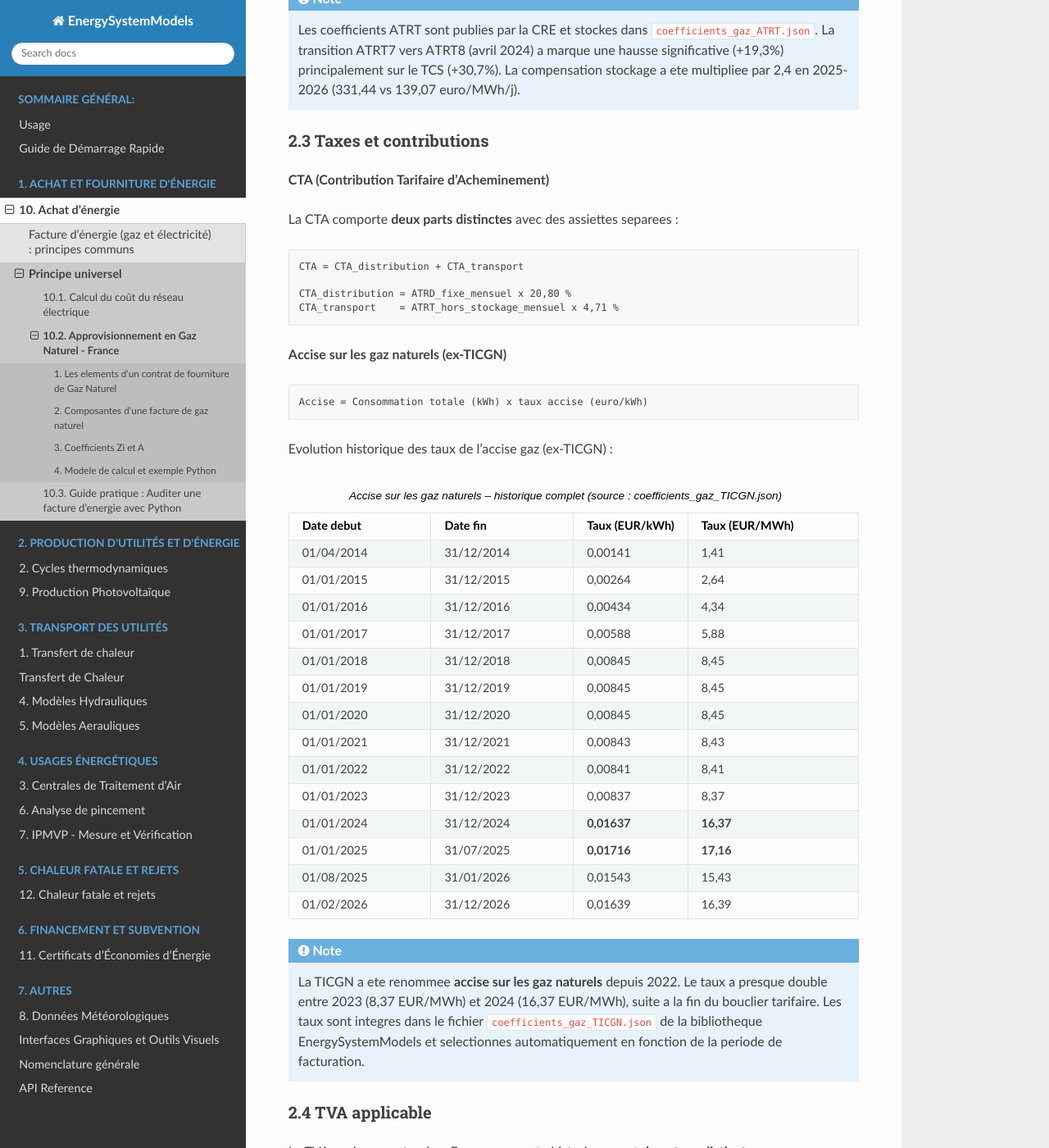
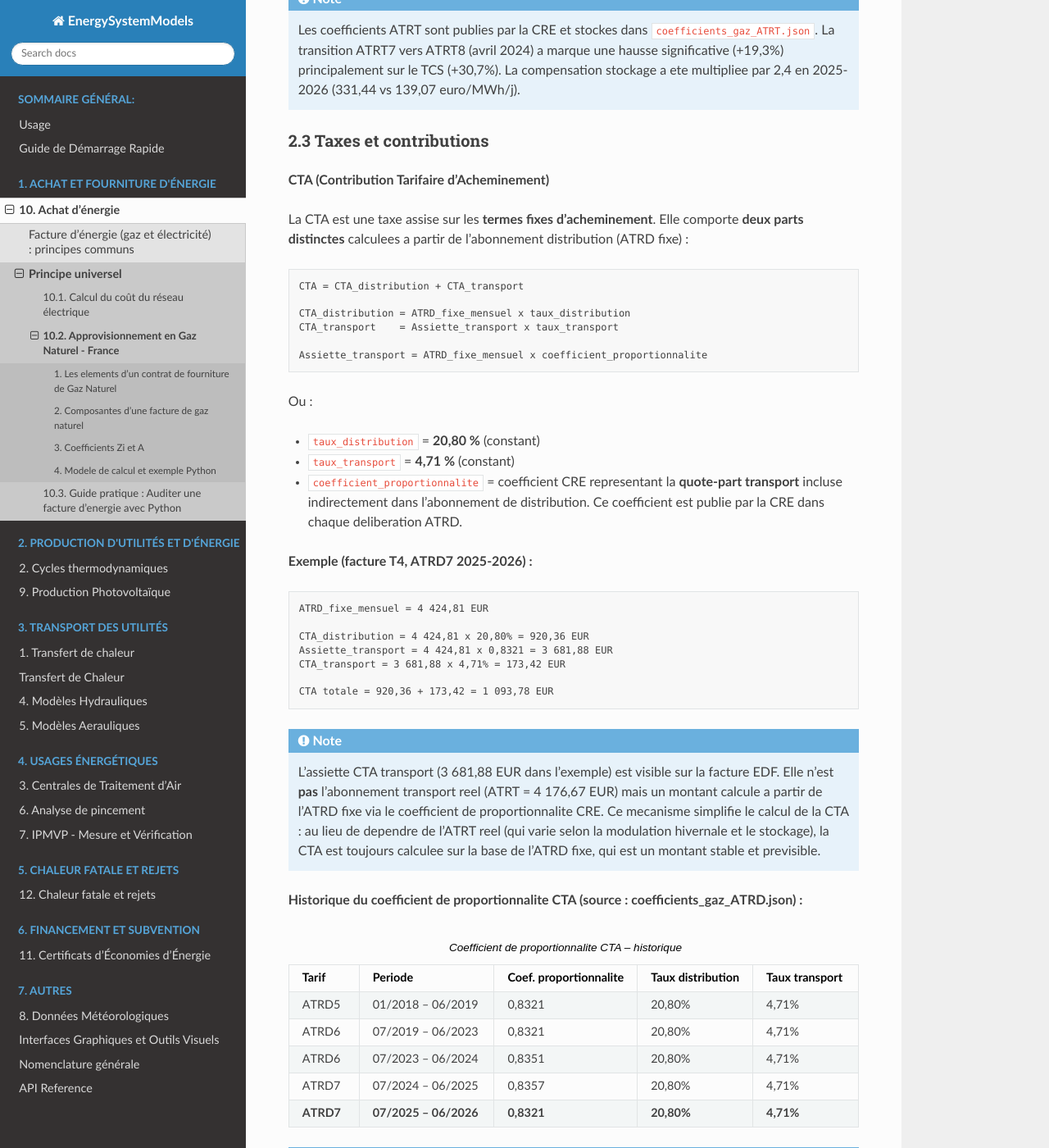
Before and after one commit to ZoheirHADID/EnergySystemModels-fr, a Sphinx documentation site: the page built from docs/source/010-achat-energie/contrat_gaz.rst, in a window 1280 px wide and 1400 px high, scrolled down 9823 px. Shown: the whole window at 82% size. Built offline with Sphinx 7.4.7 and the Read the Docs theme 3.1.0, drawn with Linux system fonts in a browser that asks for light colours; pages that are not in the unit, such as notebooks, are missing from menus; some of the changed text lies outside the part shown.

Commit message:
docs(gaz): document CTA coefficient de proportionnalite with historical table
- Explain CTA formula: assiette_transport = ATRD_fixe x coef_proportionnalite
- Add historical table of coef_proportionnalite (0.8321 to 0.8357)
- Add worked example matching EDF T4 invoice (3681.88 EUR assiette)
- Explain why assiette CTA != ATRT reel (simplification reglementaire CRE)
- Fix incorrect formula: was ATRT_hors_stockage, now ATRD_fixe x coef_prop

Co-Authored-By: Claude Opus 4.6 (1M context) <noreply@anthropic.com>

```diff
--- a/docs/source/010-achat-energie/contrat_gaz.rst
+++ b/docs/source/010-achat-energie/contrat_gaz.rst
@@ -686,14 +686,89 @@ Voir :ref:`calcul-modulation` pour le detail du calcul de la modulation.
 
 **CTA (Contribution Tarifaire d'Acheminement)**
 
-La CTA comporte **deux parts distinctes** avec des assiettes separees :
+La CTA est une taxe assise sur les **termes fixes d'acheminement**. Elle comporte
+**deux parts distinctes** calculees a partir de l'abonnement distribution (ATRD fixe) :
 
 .. code-block:: text
 
    CTA = CTA_distribution + CTA_transport
 
-   CTA_distribution = ATRD_fixe_mensuel x 20,80 %
-   CTA_transport    = ATRT_hors_stockage_mensuel x 4,71 %
+   CTA_distribution = ATRD_fixe_mensuel x taux_distribution
+   CTA_transport    = Assiette_transport x taux_transport
+
+   Assiette_transport = ATRD_fixe_mensuel x coefficient_proportionnalite
+
+Ou :
+
+- ``taux_distribution`` = **20,80 %** (constant)
+- ``taux_transport`` = **4,71 %** (constant)
+- ``coefficient_proportionnalite`` = coefficient CRE representant la **quote-part transport**
+  incluse indirectement dans l'abonnement de distribution. Ce coefficient est publie
+  par la CRE dans chaque deliberation ATRD.
+
+**Exemple (facture T4, ATRD7 2025-2026) :**
+
+.. code-block:: text
+
+   ATRD_fixe_mensuel = 4 424,81 EUR
+
+   CTA_distribution = 4 424,81 x 20,80% = 920,36 EUR
+   Assiette_transport = 4 424,81 x 0,8321 = 3 681,88 EUR
+   CTA_transport = 3 681,88 x 4,71% = 173,42 EUR
+
+   CTA totale = 920,36 + 173,42 = 1 093,78 EUR
+
+.. note::
+
+   L'assiette CTA transport (3 681,88 EUR dans l'exemple) est visible sur la facture EDF.
+   Elle n'est **pas** l'abonnement transport reel (ATRT = 4 176,67 EUR) mais un montant
+   calcule a partir de l'ATRD fixe via le coefficient de proportionnalite CRE.
+   Ce mecanisme simplifie le calcul de la CTA : au lieu de dependre de l'ATRT reel
+   (qui varie selon la modulation hivernale et le stockage), la CTA est toujours
+   calculee sur la base de l'ATRD fixe, qui est un montant stable et previsible.
+
+**Historique du coefficient de proportionnalite CTA (source : coefficients_gaz_ATRD.json) :**
+
+.. list-table:: Coefficient de proportionnalite CTA -- historique
+   :header-rows: 1
+   :widths: 15 25 20 20 20
+
+   * - Tarif
+     - Periode
+     - Coef. proportionnalite
+     - Taux distribution
+     - Taux transport
+   * - ATRD5
+     - 01/2018 -- 06/2019
+     - 0,8321
+     - 20,80%
+     - 4,71%
+   * - ATRD6
+     - 07/2019 -- 06/2023
+     - 0,8321
+     - 20,80%
+     - 4,71%
+   * - ATRD6
+     - 07/2023 -- 06/2024
+     - 0,8351
+     - 20,80%
+     - 4,71%
+   * - ATRD7
+     - 07/2024 -- 06/2025
+     - 0,8357
+     - 20,80%
+     - 4,71%
+   * - **ATRD7**
+     - **07/2025 -- 06/2026**
+     - **0,8321**
+     - **20,80%**
+     - **4,71%**
+
+.. note::
+
+   Les taux de CTA (20,80% et 4,71%) sont restes constants depuis 2018.
+   Seul le coefficient de proportionnalite varie legerement entre les periodes ATRD
+   (de 0,8321 a 0,8357). Il est retourne a 0,8321 en ATRD7 2025-2026.
 
 **Accise sur les gaz naturels (ex-TICGN)**
 
```
